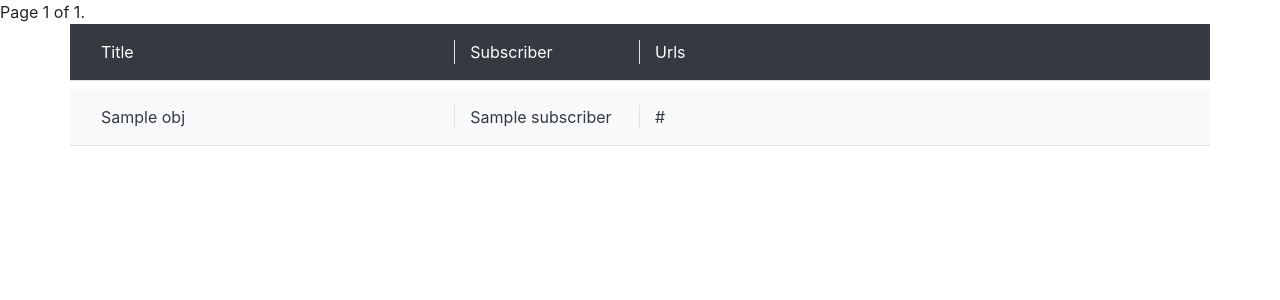
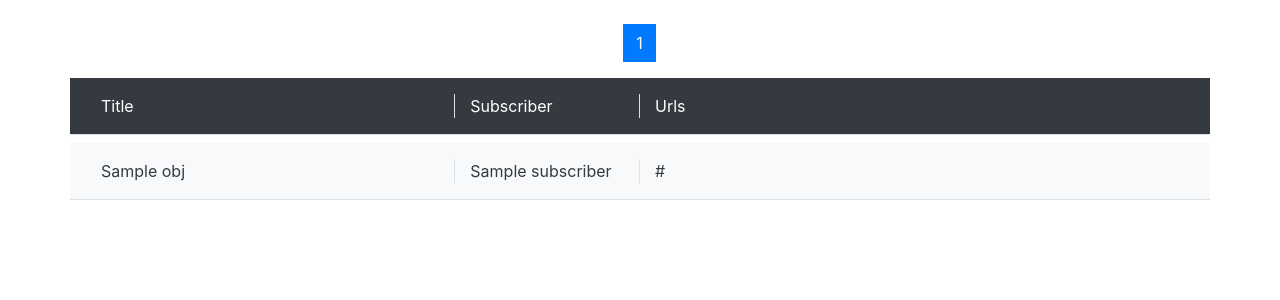
Before and after one commit to MohammadHosein21/Youtube-bot-with-django, a Django app: template templates/Bot/result.html in a window 1280 px wide. Shown: the top 300 px of the page. Run offline with Django 4.2, Linux system fonts and the light colour scheme; the template is opened without the code that fills it: most values are stand-ins (such as "Sample title", 1, 10 or a date in 2020); some libraries are stand-ins or nearby versions.

Commit message:
feat (results.html): add dynamic pagination
add dynamic pagination for results in result.html

```diff
--- a/templates/Bot/result.html
+++ b/templates/Bot/result.html
@@ -17,39 +17,35 @@
             crossorigin="anonymous"></script>
 </head>
 <body>
-{#<nav aria-label="Page navigation example">#}
-{#  <ul class="pagination justify-content-center">#}
-{#      {% if page_obj.has_previous %}#}
-{#    <li class="page-item disabled">#}
-{#      <a class="page-link" href="#" tabindex="-1">Previous</a>#}
-{#    </li>#}
-{#      {% endif %}#}
-{#    <li class="page-item"><a class="page-link" href="#">1</a></li>#}
-{#    <li class="page-item"><a class="page-link" href="#">2</a></li>#}
-{#    <li class="page-item"><a class="page-link" href="#">3</a></li>#}
-{#    <li class="page-item">#}
-{#      <a class="page-link" href="#">Next</a>#}
-{#    </li>#}
-{#  </ul>#}
-{#</nav>#}
+<br>
 {% if page_obj %}
-    <div class="pagination">
-    <span class="step-links">
-        {% if page_obj.has_previous %}
-            <a href="?page=1">&laquo; first</a>
-            <a href="?page={{ page_obj.previous_page_number }}">previous</a>
-        {% endif %}
-
-        <span class="current-page">
-          Page {{ page_obj.number }} of {{ page_obj.paginator.num_pages }}.
-        </span>
-
-        {% if page_obj.has_next %}
-            <a href="?page={{ page_obj.next_page_number }}">next</a>
-            <a href="?page={{ page_obj.paginator.num_pages }}">last &raquo;</a>
-        {% endif %}
-    </span>
-    </div>
+    <nav aria-label="Page navigation example">
+        <ul class="pagination flex-wrap justify-content-center">
+            <li class="page-item disabled">
+                {% if page_obj.has_previous %}
+                    <li class="page-item">
+                        <a class="page-link" href="?page={{ page_obj.previous_page_number }}" tabindex="-1"
+                           aria-label="Previous">
+                            <span aria-hidden="true">&laquo;</span>
+                            <span class="sr-only">Previous</span>
+                        </a>
+                    </li>
+                {% endif %}
+            {% for page_num in page_list %}
+                <li class="page-item {% if page_obj.number == page_num %}active{% endif %}"><a class="page-link"
+                                                                                               href="?page={{ page_num }}">{{ page_num }}</a>
+                </li>
+            {% endfor %}
+            {% if page_obj.has_next %}
+                <li class="page-item">
+                    <a class="page-link" href="?page={{ page_obj.next_page_number }}" aria-label="Next">
+                        <span aria-hidden="true">&raquo;</span>
+                        <span class="sr-only">Next</span></a>
+                </li>
+            {% endif %}
+            <li class="page-item disabled">
+        </ul>
+    </nav>
 {% endif %}
 <div class="container">
     <div class="row border-bottom p-3 mb-2 bg-dark text-white">
@@ -77,6 +73,5 @@
         </div>
     {% endfor %}
 </div>
-
 </body>
 </html>
```
Also changed, not shown: Bot/views.py (+8 -2 lines).
